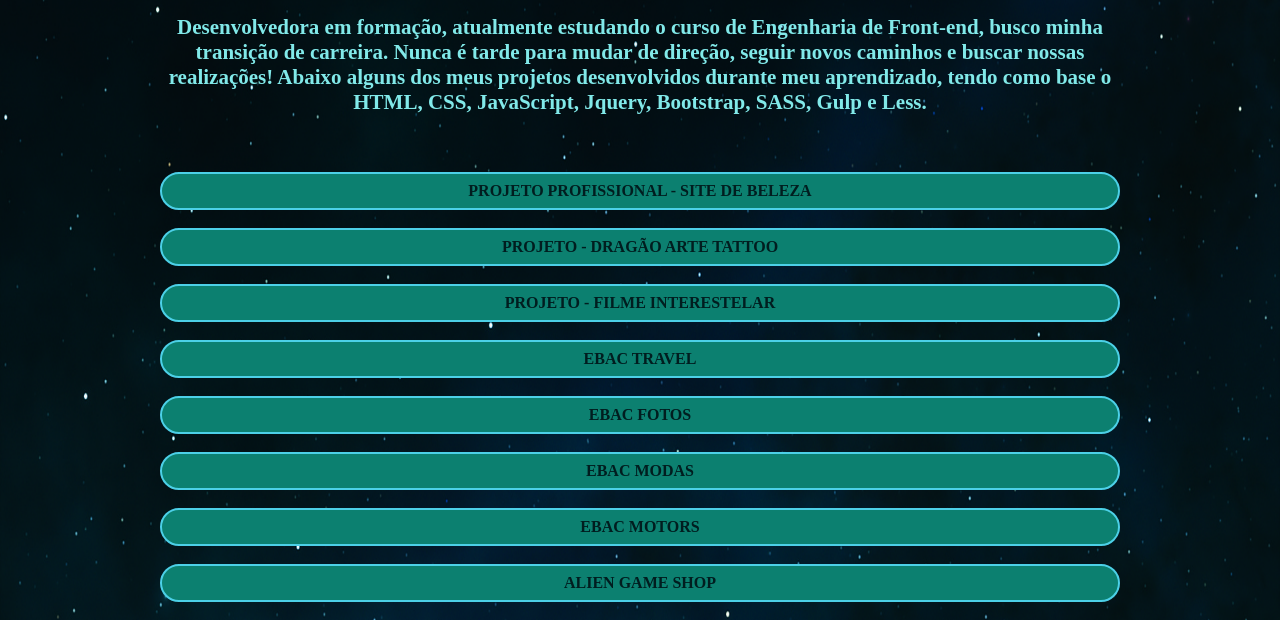
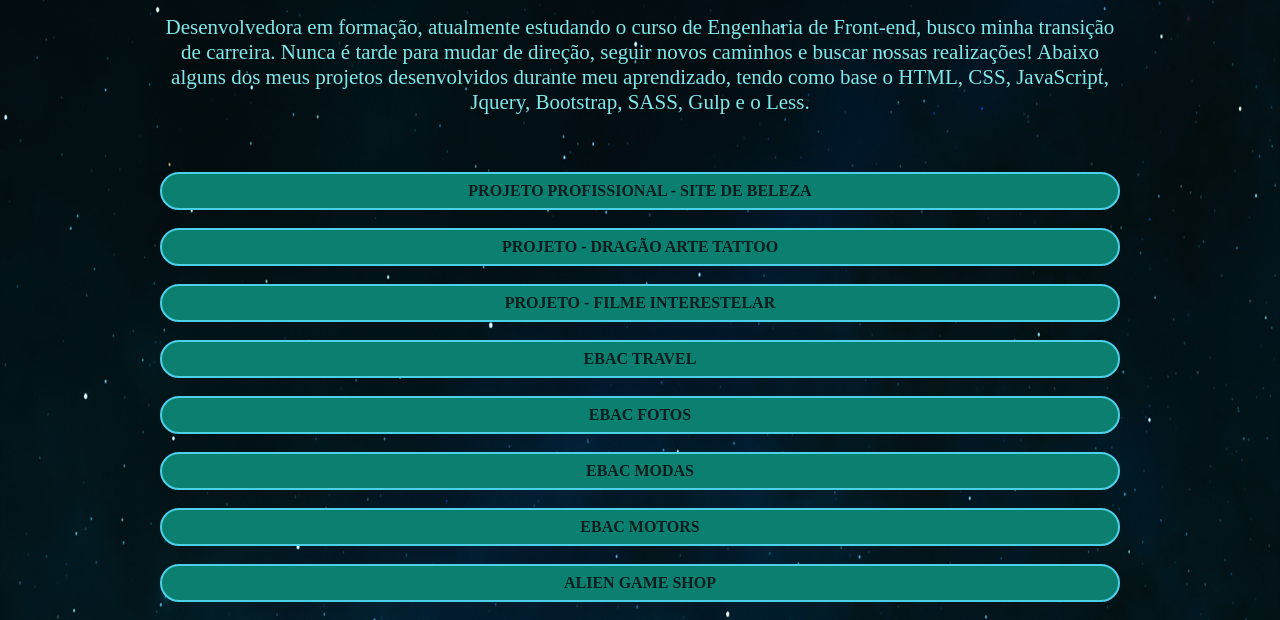
Before and after one commit to Thais-Silva27/Portfolio_oficial_2, a plain HTML site: page index.html in a window 1280 px wide. Shown: the part 230-850 px from the top of the page. Drawn offline with Linux system fonts and the light colour scheme.

Commit message:
Update index.html

```diff
--- a/index.html
+++ b/index.html
@@ -10,7 +10,7 @@
     <link rel="preconnect" href="https://fonts.gstatic.com" crossorigin>
     <link href="https://fonts.googleapis.com/css2?family=Roboto:ital,wght@0,100;0,300;0,400;0,500;0,700;0,900;1,100;1,300;1,400;1,500;1,700;1,900&display=swap" rel="stylesheet">
 <style>
-    body {
+   body {
             background-image: url('./images/background-3883181_1920.jpg'); /* Substitua 'caminho/para/sua/imagem.jpg' pelo caminho da sua imagem */
             background-size: 100% 150%; /* Para cobrir toda a área do corpo */
             background-position: center; /* Para centralizar a imagem */
@@ -31,12 +31,12 @@
                 <div class="profile-bio-description">
                     <ul>
                         <li>
-                            <a>
-                                <b>Desenvolvedora em formação, atualmente estudando o curso de Engenharia de Front-end,
+                            <p class="descricao">
+                                Desenvolvedora em formação, atualmente estudando o curso de Engenharia de Front-end,
                                 busco minha transição de carreira. Nunca é tarde para mudar de direção, seguir novos caminhos e buscar nossas realizações!
                             Abaixo alguns dos meus projetos desenvolvidos durante meu aprendizado, tendo como base o HTML, CSS, JavaScript, Jquery, Bootstrap,
-                            SASS, Gulp e Less.</b>
-                            </a>
+                            SASS, Gulp e o Less.
+                            </p>
                         </li>
                     </ul>
                 </div>
@@ -44,7 +44,7 @@
             </header>
         <nav>
             <ul class="projects-list">
-                  <li class="projects-list-item">
+                <li class="projects-list-item">
                     <a href="https://silmaracristinabeauty-com.vercel.app/">
                         PROJETO PROFISSIONAL - SITE DE BELEZA
                     </a>
```
